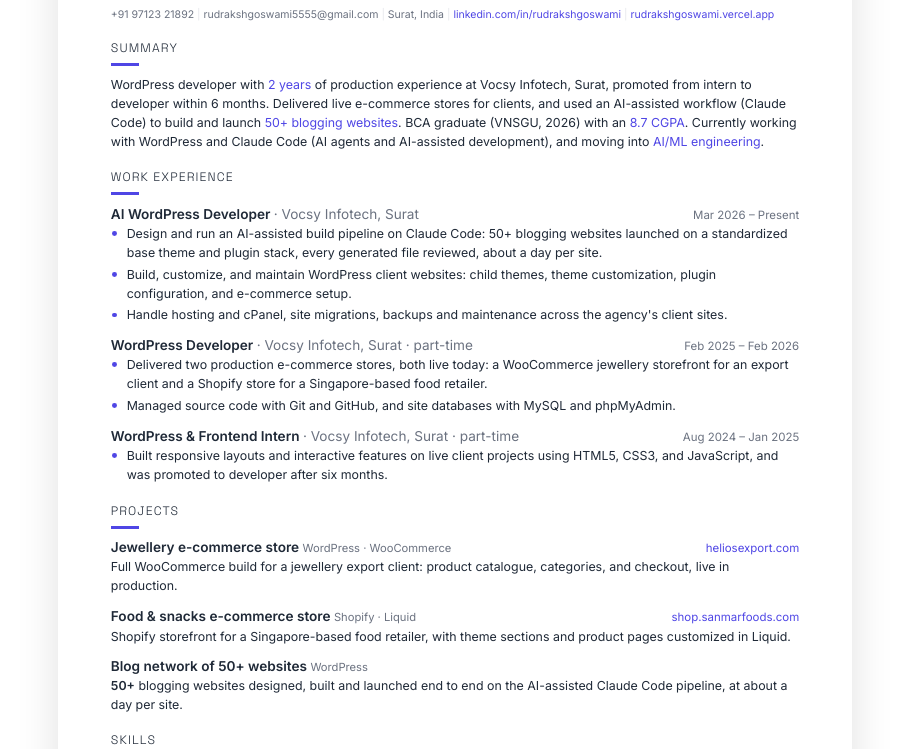
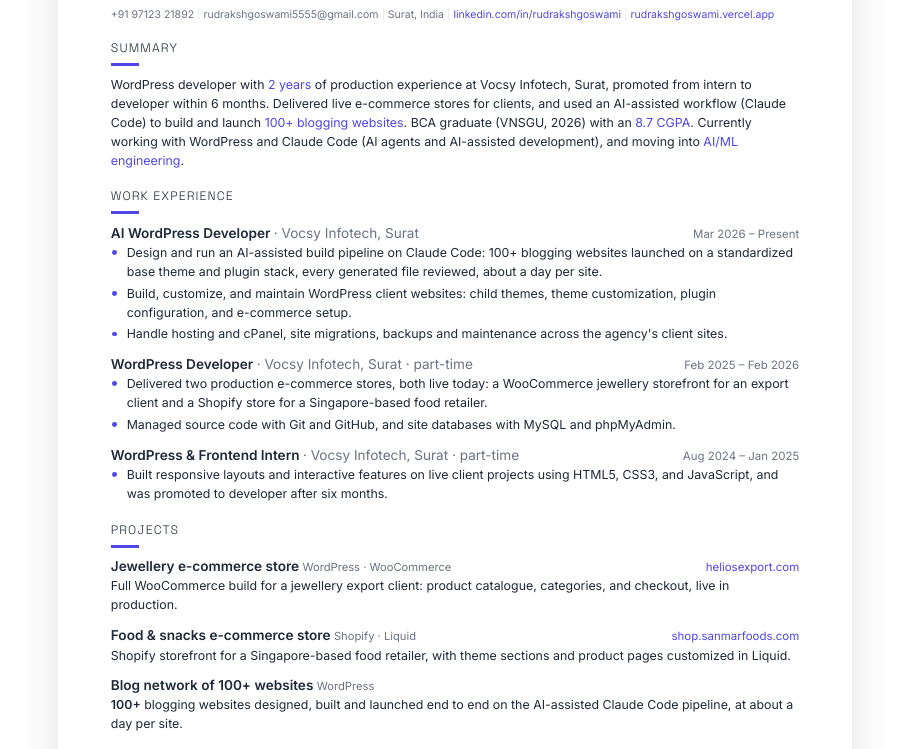
Before and after one commit to rudrakshgoswami/rudrakshgoswami_portfolio, a website: page resume.html in a window 1280 px wide. Shown: the part 141-890 px from the top of the page, without its empty margins (185-1094 px from the left). Drawn offline with Linux system fonts and the light colour scheme.

Commit message:
Raise the site count from 50+ to 100+
Nine places across the landing page and the resume: the hero line, the
SCALE stat tile, the pipeline section, and four spots in resume.html.

resume.pdf is not regenerated by this and still reads 50+. It has to be
re-exported from resume.html.

Co-Authored-By: Claude Opus 5 <noreply@anthropic.com>

```diff
--- a/resume.html
+++ b/resume.html
@@ -332,7 +332,7 @@
         production experience at Vocsy Infotech, Surat, promoted from intern to
         developer within 6 months. Delivered live e-commerce stores for clients,
         and used an AI-assisted workflow (Claude Code) to build and launch
-        <span class="accent">50+ blogging websites</span>. BCA graduate (VNSGU,
+        <span class="accent">100+ blogging websites</span>. BCA graduate (VNSGU,
         2026) with an <span class="accent">8.7 CGPA</span>. Currently working
         with WordPress and Claude Code (AI agents and AI-assisted development),
         and moving into <span class="accent">AI/ML engineering</span>.</p>
@@ -354,7 +354,7 @@
           <p class="when">&nbsp;Mar 2026 &ndash; Present</p>
         </div>
         <ul>
-          <li>Design and run an AI-assisted build pipeline on Claude Code: 50+
+          <li>Design and run an AI-assisted build pipeline on Claude Code: 100+
             blogging websites launched on a standardized base theme and plugin
             stack, every generated file reviewed, about a day per site.</li>
           <li>Build, customize, and maintain WordPress client websites: child
@@ -422,9 +422,9 @@
 
       <div class="entry">
         <div class="entry-head">
-          <p class="role">Blog network of 50+ websites <span class="meta">WordPress</span></p>
+          <p class="role">Blog network of 100+ websites <span class="meta">WordPress</span></p>
         </div>
-        <p><strong>50+</strong> blogging websites designed, built and launched end to
+        <p><strong>100+</strong> blogging websites designed, built and launched end to
           end on the AI-assisted Claude Code pipeline, at about a day per site.</p>
       </div>
     </section>
```
Also changed, not shown: index.html (+4 -4 lines), README.md.
